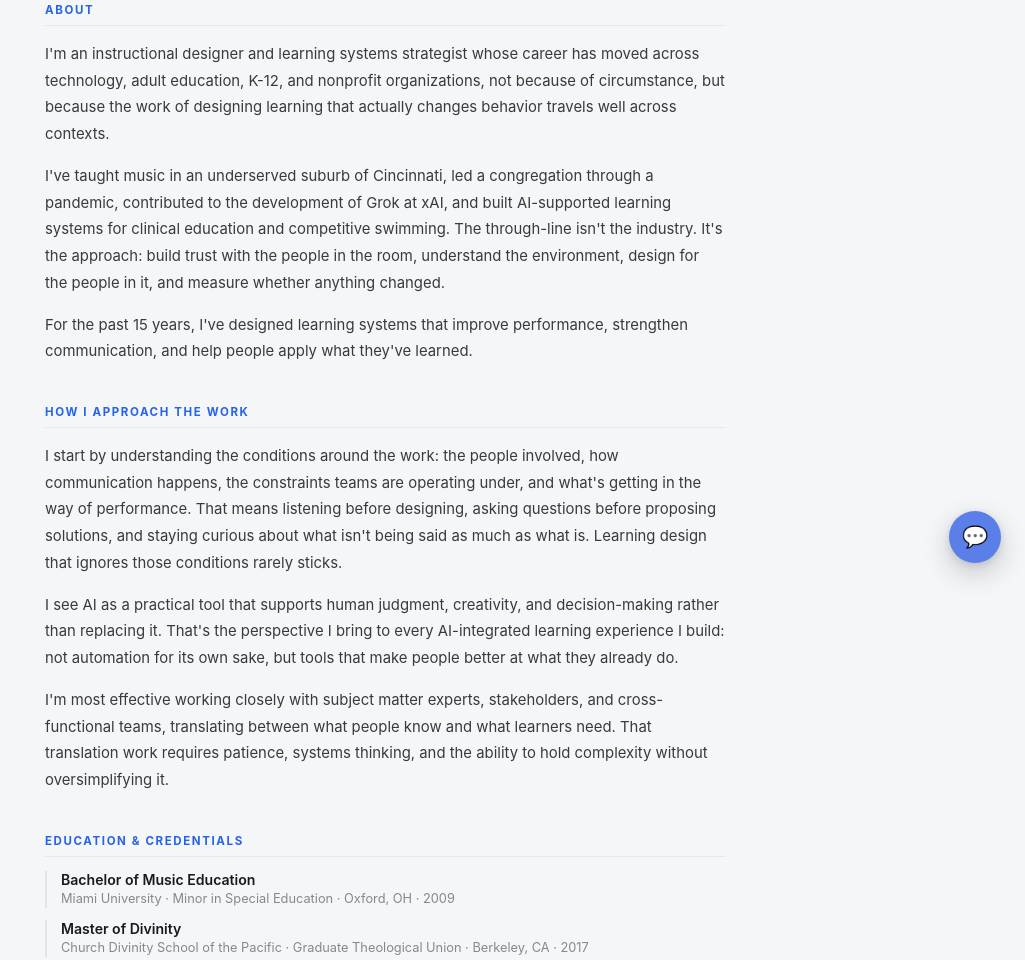
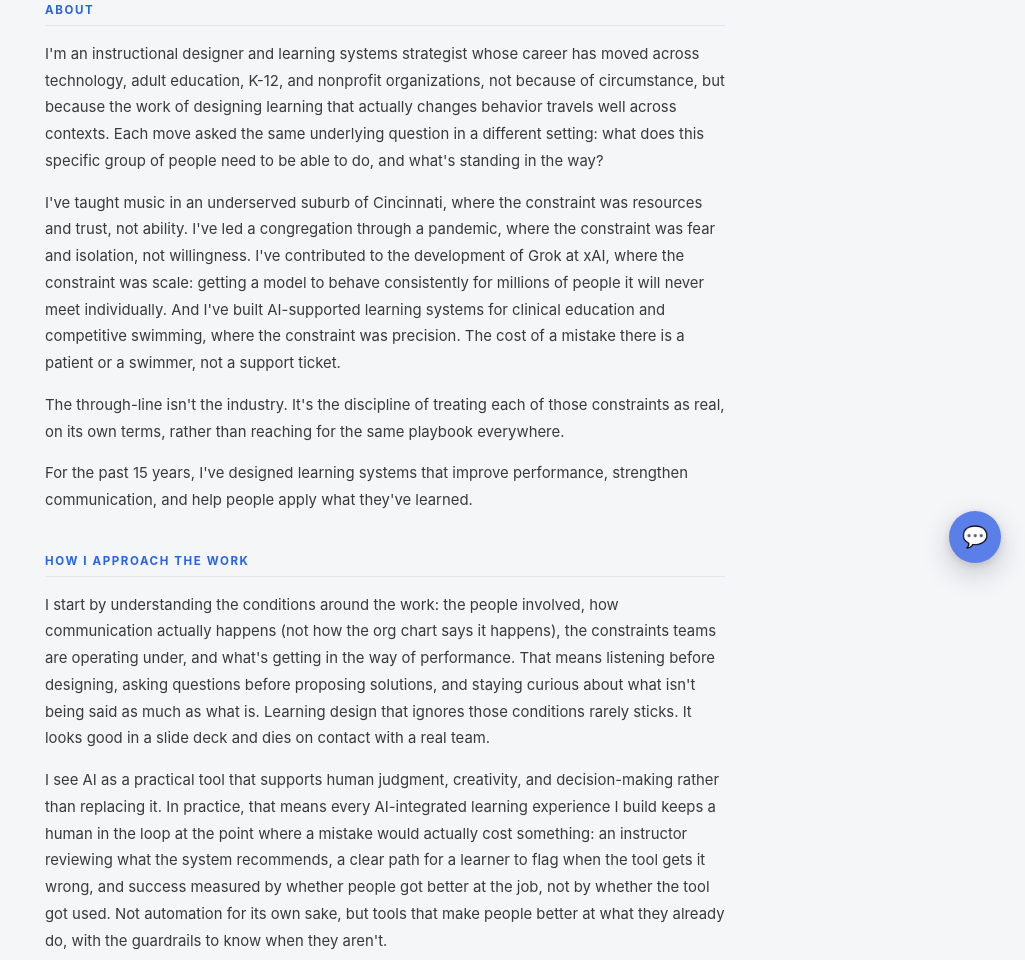
Before and after one commit to JamesDRodgers/james-ai-assistant, an Eleventy site: page src/jamesrodgers.njk in a window 1280 px wide. Shown: the part 213-1173 px from the top of the page, without its empty margins (255-1280 px from the left). Built offline with nearby package versions, Linux system fonts and the light colour scheme; Eleventy itself is replaced by a stand-in of ours; files that its build step writes are made by us from their sources.

Commit message:
Deepen About page: humanize career stakes, integrate the through-line, add AI safeguards (#10)
Strengthens the About and Approach sections on the /jamesrodgers/ page:
each career move now names the actual human stakes involved, the
cross-field through-line is stated as a discipline rather than asserted
abstractly, and the AI section spells out the concrete human-in-the-loop
safeguards rather than just the philosophy.


Claude-Session: https://claude.ai/code/session_01M3A4VJmJbiBmZTyV4fwxWP

Co-authored-by: Claude <noreply@anthropic.com>

```diff
--- a/src/jamesrodgers.njk
+++ b/src/jamesrodgers.njk
@@ -32,17 +32,18 @@ twitterCard: true
     <!-- About -->
     <div class="section">
       <h2>About</h2>
-      <p>I'm an instructional designer and learning systems strategist whose career has moved across technology, adult education, K-12, and nonprofit organizations, not because of circumstance, but because the work of designing learning that actually changes behavior travels well across contexts.</p>
-      <p>I've taught music in an underserved suburb of Cincinnati, led a congregation through a pandemic, contributed to the development of Grok at xAI, and built AI-supported learning systems for clinical education and competitive swimming. The through-line isn't the industry. It's the approach: build trust with the people in the room, understand the environment, design for the people in it, and measure whether anything changed.</p>
+      <p>I'm an instructional designer and learning systems strategist whose career has moved across technology, adult education, K-12, and nonprofit organizations, not because of circumstance, but because the work of designing learning that actually changes behavior travels well across contexts. Each move asked the same underlying question in a different setting: what does this specific group of people need to be able to do, and what's standing in the way?</p>
+      <p>I've taught music in an underserved suburb of Cincinnati, where the constraint was resources and trust, not ability. I've led a congregation through a pandemic, where the constraint was fear and isolation, not willingness. I've contributed to the development of Grok at xAI, where the constraint was scale: getting a model to behave consistently for millions of people it will never meet individually. And I've built AI-supported learning systems for clinical education and competitive swimming, where the constraint was precision. The cost of a mistake there is a patient or a swimmer, not a support ticket.</p>
+      <p>The through-line isn't the industry. It's the discipline of treating each of those constraints as real, on its own terms, rather than reaching for the same playbook everywhere.</p>
       <p>For the past 15 years, I've designed learning systems that improve performance, strengthen communication, and help people apply what they've learned.</p>
     </div>
 
     <!-- Approach -->
     <div class="section">
       <h2>How I Approach the Work</h2>
-      <p>I start by understanding the conditions around the work: the people involved, how communication happens, the constraints teams are operating under, and what's getting in the way of performance. That means listening before designing, asking questions before proposing solutions, and staying curious about what isn't being said as much as what is. Learning design that ignores those conditions rarely sticks.</p>
-      <p>I see AI as a practical tool that supports human judgment, creativity, and decision-making rather than replacing it. That's the perspective I bring to every AI-integrated learning experience I build: not automation for its own sake, but tools that make people better at what they already do.</p>
-      <p>I'm most effective working closely with subject matter experts, stakeholders, and cross-functional teams, translating between what people know and what learners need. That translation work requires patience, systems thinking, and the ability to hold complexity without oversimplifying it.</p>
+      <p>I start by understanding the conditions around the work: the people involved, how communication actually happens (not how the org chart says it happens), the constraints teams are operating under, and what's getting in the way of performance. That means listening before designing, asking questions before proposing solutions, and staying curious about what isn't being said as much as what is. Learning design that ignores those conditions rarely sticks. It looks good in a slide deck and dies on contact with a real team.</p>
+      <p>I see AI as a practical tool that supports human judgment, creativity, and decision-making rather than replacing it. In practice, that means every AI-integrated learning experience I build keeps a human in the loop at the point where a mistake would actually cost something: an instructor reviewing what the system recommends, a clear path for a learner to flag when the tool gets it wrong, and success measured by whether people got better at the job, not by whether the tool got used. Not automation for its own sake, but tools that make people better at what they already do, with the guardrails to know when they aren't.</p>
+      <p>I'm most effective working closely with subject matter experts, stakeholders, and cross-functional teams, translating between what people know and what learners need. That translation work requires patience, systems thinking, and the ability to hold complexity without oversimplifying it, including the times when what the subject matter expert wants and what the learner actually needs aren't the same thing, and the design has to hold both rather than quietly picking one.</p>
     </div>
 
     <!-- Education -->
```
